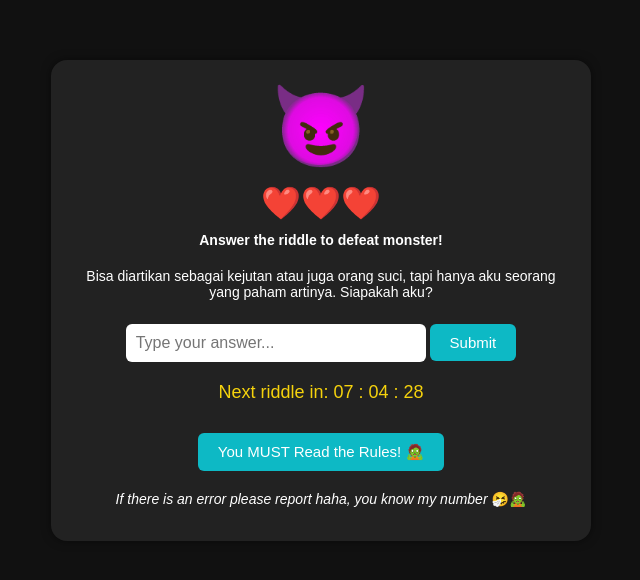
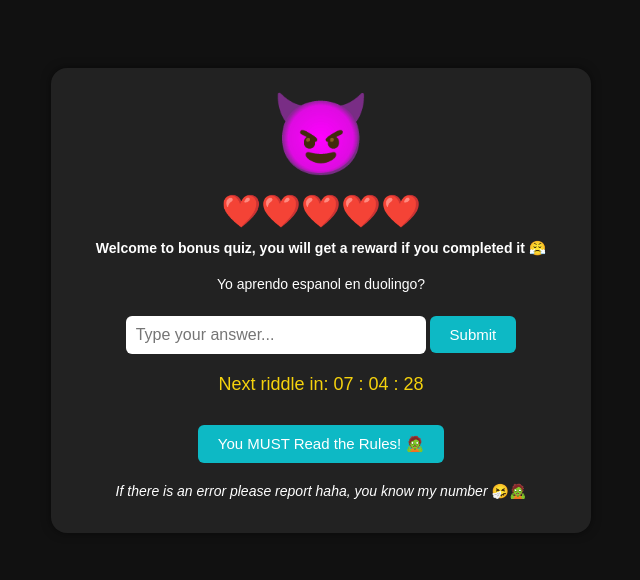
Before and after one commit to heirsall/final-elriddler, a plain HTML site: page index.html in a window 1280 px wide. Shown: the part 108-688 px from the top of the page, without its empty margins (319-959 px from the left). Drawn offline with Linux system fonts and the light colour scheme.

Commit message:
update bonus quiz

```diff
--- a/index.html
+++ b/index.html
@@ -10,10 +10,13 @@
     <div class="game-container">
       <div class="monster">
         <div class="face">😈</div>
-        <div class="hp" id="hpDisplay">❤️❤️❤️</div>
+        <div class="hp" id="hpDisplay">❤️❤️❤️❤️❤️</div>
       </div>
       <div class="instruction-1">
-        <b>Answer the riddle to defeat monster!</b>
+        <b
+          >Welcome to bonus quiz, you will get a reward if you completed it
+          😤</b
+        >
       </div>
       <div class="riddle-container">
         <p id="riddle">Loading...</p>
--- a/script.js
+++ b/script.js
@@ -1,15 +1,15 @@
 const riddles = [
   {
-    question: "Bulan apa pertama kali El Riddler ngasih quiz? 😤",
-    answer: "november",
+    question: "Tebak aku lahir tanggal dan bulan apa? 🏃‍♂️",
+    answer: "16 agustus",
   },
   {
-    question: "Judul buku apa yang sedang dicuri El Riddler dari Sherlock?",
-    answer: "the hound of the baskervilles",
+    question: "Siapa karakter favorit Haikyuu!! aku?",
+    answer: "yu nishinoya",
   },
   {
-    question: "Darimana El Riddler belajar bahasa Spanyol?",
-    answer: "duolingo",
+    question: "Yo aprendo espanol en duolingo?",
+    answer: "si",
   },
   { question: "Apa kekuatan asli dari El Riddler?", answer: "membaca pikiran" },
   {
@@ -17,15 +17,18 @@ const riddles = [
     answer: "tintin dan rosa",
   },
   {
-    question:
-      "Bisa diartikan sebagai kejutan atau juga orang suci, tapi hanya aku seorang yang paham artinya. Siapakah aku?",
-    answer: "alila khairunazhifa",
+    question: "Siapa yang lebih aneh, aku atau kamu?",
+    answer: "alila",
+  },
+  {
+    question: "Aku pasti lolos UTBK!",
+    answer: "aamiin",
   },
 ];
 
 const hpKey = "monsterHP";
 const answerKey = "answeredDate";
-const maxHP = 3;
+const maxHP = 5;
 
 function getTodayDate() {
   return new Date().toISOString().split("T")[0];
```
